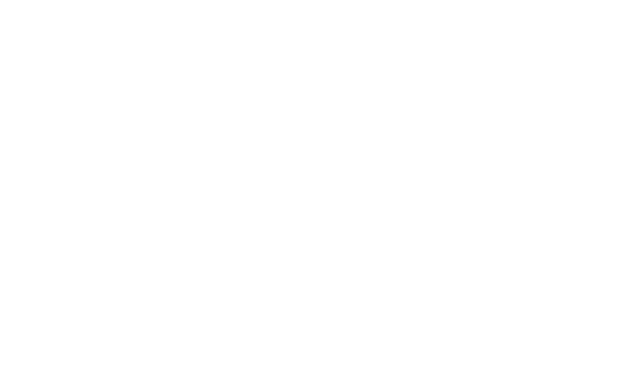
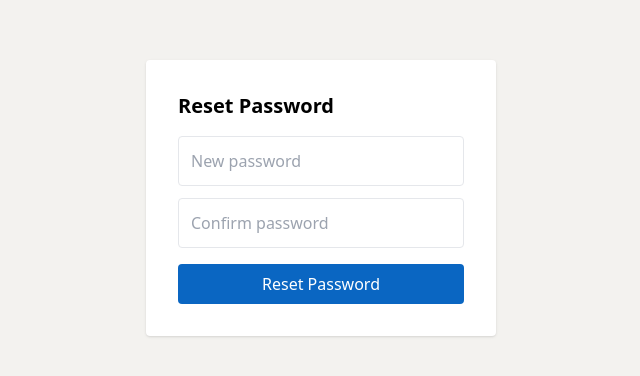
Before and after one commit to altafshaikh7/WeConnects, a React (Vite) app in the folder frontend/: page /reset-password/1 in a window 1280 px wide. Before the commit this address had no page. Shown: the part 202-578 px from the top of the page, without its empty margins (319-959 px from the left). Built offline with nearby package versions, Linux system fonts and the light colour scheme.

Commit message:
login page

```diff
--- /dev/null
+++ b/frontend/src/pages/ForgotPassword.jsx
@@ -0,0 +1,72 @@
+import { useState } from "react";
+import axios from "axios";
+import { useNavigate } from "react-router-dom";
+
+function ForgotPassword() {
+  const [email, setEmail] = useState("");
+  const [loading, setLoading] = useState(false);
+
+  const navigate = useNavigate();
+
+  const handleSubmit = async () => {
+    if (!email) {
+      alert("Please enter email ❗");
+      return;
+    }
+
+    try {
+      setLoading(true);
+
+      const res = await axios.post(
+        "http://localhost:5000/api/auth/forgot-password",
+        { email }
+      );
+
+      alert("Reset link sent! Check your email 📩");
+
+      navigate("/");
+
+    } catch (err) {
+      console.log(err.response?.data);
+      alert(err.response?.data?.msg || "Error");
+    } finally {
+      setLoading(false);
+    }
+  };
+
+  return (
+    <div className="flex justify-center items-center min-h-screen bg-[#f3f2ef]">
+      <div className="bg-white p-8 rounded shadow w-[350px]">
+
+        <h2 className="text-xl font-semibold mb-4">
+          Forgot Password
+        </h2>
+
+        <p className="text-sm text-gray-500 mb-4">
+          Enter your email to receive a reset link
+        </p>
+
+        <input
+          type="email"
+          placeholder="Email"
+          className="w-full border p-3 mb-4 rounded"
+          value={email}
+          onChange={(e) => setEmail(e.target.value)}
+        />
+
+        <button
+          onClick={handleSubmit}
+          disabled={loading}
+          className={`w-full py-2 rounded text-white ${
+            loading ? "bg-gray-400" : "bg-[#0a66c2]"
+          }`}
+        >
+          {loading ? "Sending..." : "Send Reset Link"}
+        </button>
+
+      </div>
+    </div>
+  );
+}
+
+export default ForgotPassword;
--- /dev/null
+++ b/frontend/src/pages/GoogleSuccess.jsx
@@ -0,0 +1,31 @@
+import { useEffect } from "react";
+import { useNavigate } from "react-router-dom";
+
+function GoogleSuccess() {
+  const navigate = useNavigate();
+
+  useEffect(() => {
+    const params = new URLSearchParams(window.location.search);
+    const token = params.get("token");
+
+    if (token) {
+      localStorage.setItem("token", token);
+
+      // 🔥 FIX (IMPORTANT)
+      setTimeout(() => {
+        navigate("/home");
+      }, 100);
+
+    } else {
+      navigate("/");
+    }
+  }, []);
+
+  return (
+    <div className="flex justify-center items-center h-screen">
+      <h2 className="text-xl">Logging in... 🔄</h2>
+    </div>
+  );
+}
+
+export default GoogleSuccess;
--- a/frontend/src/pages/Login.jsx
+++ b/frontend/src/pages/Login.jsx
@@ -28,18 +28,19 @@ function Login() {
         }
       );
 
-      console.log(res.data);
-
-      // 🔐 TOKEN SAVE
       localStorage.setItem("token", res.data.token);
 
       alert("Login Successful ✅");
-
-      navigate("/home"); // next page
+      navigate("/home");
 
     } catch (err) {
       setError(err.response?.data?.msg || "Login failed");
     }
+  };
+
+  // 🔥 GOOGLE LOGIN
+  const handleGoogleLogin = () => {
+    window.open("http://localhost:5000/api/auth/google", "_self");
   };
 
   return (
@@ -62,7 +63,7 @@ function Login() {
         {/* Email */}
         <input
           type="text"
-          placeholder="Email or Phone"
+          placeholder="Email"
           value={email}
           onChange={(e) => setEmail(e.target.value)}
           className="w-full border border-gray-400 p-3 rounded-md mb-4 outline-none focus:ring-2 focus:ring-[#0a66c2]"
@@ -85,11 +86,15 @@ function Login() {
           </span>
         </div>
 
-        <p className="text-[#0a66c2] text-sm mb-5 cursor-pointer font-medium">
+        {/* Forgot Password */}
+        <p
+          onClick={() => navigate("/forgot-password")}
+          className="text-[#0a66c2] text-sm mb-5 cursor-pointer font-medium"
+        >
           Forgot password?
         </p>
 
-        {/* Button */}
+        {/* Login Button */}
         <button
           onClick={handleLogin}
           disabled={!email || !password}
@@ -109,8 +114,11 @@ function Login() {
           <div className="flex-1 h-[1px] bg-gray-300"></div>
         </div>
 
-        {/* Google */}
-        <button className="w-full flex items-center justify-center gap-3 border border-gray-300 py-3 rounded-full hover:bg-gray-100">
+        {/* 🔥 GOOGLE LOGIN */}
+        <button
+          onClick={handleGoogleLogin}
+          className="w-full flex items-center justify-center gap-3 border border-gray-300 py-3 rounded-full hover:bg-gray-100"
+        >
           <img
             src="https://www.svgrepo.com/show/475656/google-color.svg"
             alt="google"
--- /dev/null
+++ b/frontend/src/pages/ResetPassword.jsx
@@ -0,0 +1,75 @@
+import { useState } from "react";
+import { useParams, useNavigate } from "react-router-dom";
+import axios from "axios";
+
+function ResetPassword() {
+  const [password, setPassword] = useState("");
+  const [confirmPassword, setConfirmPassword] = useState("");
+
+  const { token } = useParams(); // 🔑 URL se token aayega
+  const navigate = useNavigate();
+
+  const handleReset = async () => {
+    if (!password || !confirmPassword) {
+      alert("Please fill all fields ❗");
+      return;
+    }
+
+    if (password !== confirmPassword) {
+      alert("Passwords do not match ❌");
+      return;
+    }
+
+    try {
+      await axios.post(
+        `http://localhost:5000/api/auth/reset-password/${token}`,
+        { password }
+      );
+
+      alert("Password reset successful ✅");
+
+      navigate("/"); // login page pe bhejo
+    } catch (err) {
+      alert(err.response?.data?.msg || "Error resetting password");
+    }
+  };
+
+  return (
+    <div className="flex justify-center items-center min-h-screen bg-[#f3f2ef]">
+      <div className="bg-white p-8 rounded shadow w-[350px]">
+
+        <h2 className="text-xl font-semibold mb-4">
+          Reset Password
+        </h2>
+
+        {/* New Password */}
+        <input
+          type="password"
+          placeholder="New password"
+          className="w-full border p-3 mb-3 rounded"
+          value={password}
+          onChange={(e) => setPassword(e.target.value)}
+        />
+
+        {/* Confirm Password */}
+        <input
+          type="password"
+          placeholder="Confirm password"
+          className="w-full border p-3 mb-4 rounded"
+          value={confirmPassword}
+          onChange={(e) => setConfirmPassword(e.target.value)}
+        />
+
+        <button
+          onClick={handleReset}
+          className="w-full bg-[#0a66c2] text-white py-2 rounded"
+        >
+          Reset Password
+        </button>
+
+      </div>
+    </div>
+  );
+}
+
+export default ResetPassword;
--- a/frontend/src/routes/AppRoutes.jsx
+++ b/frontend/src/routes/AppRoutes.jsx
@@ -1,17 +1,35 @@
 import { BrowserRouter, Routes, Route } from "react-router-dom";
+
 import Login from "../pages/Login";
 import Signup from "../pages/Signup";
 import Home from "../pages/Home";
 import Profile from "../pages/Profile";
 
+// 👇 NEW IMPORTS
+import ForgotPassword from "../pages/ForgotPassword";
+import ResetPassword from "../pages/ResetPassword";
+import GoogleSuccess from "../pages/GoogleSuccess"; // 🔥 ADD THIS
+
 function AppRoutes() {
   return (
     <BrowserRouter>
       <Routes>
+
+        {/* 🔐 AUTH ROUTES */}
         <Route path="/" element={<Login />} />
         <Route path="/signup" element={<Signup />} />
+
+        {/* 🏠 MAIN APP */}
         <Route path="/home" element={<Home />} />
         <Route path="/profile" element={<Profile />} />
+
+        {/* 🔁 FORGOT PASSWORD FLOW */}
+        <Route path="/forgot-password" element={<ForgotPassword />} />
+        <Route path="/reset-password/:token" element={<ResetPassword />} />
+
+        {/* 🔥 GOOGLE LOGIN SUCCESS */}
+        <Route path="/google-success" element={<GoogleSuccess />} />
+
       </Routes>
     </BrowserRouter>
   );
```
